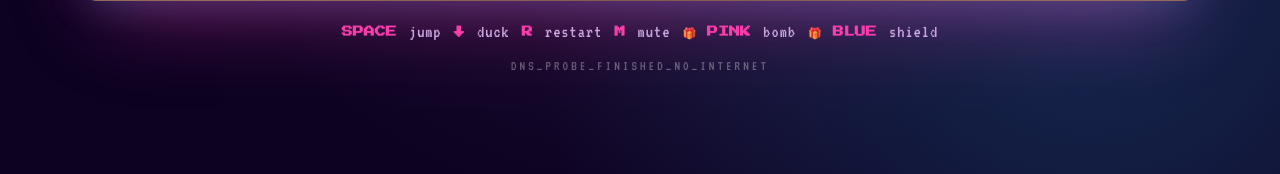
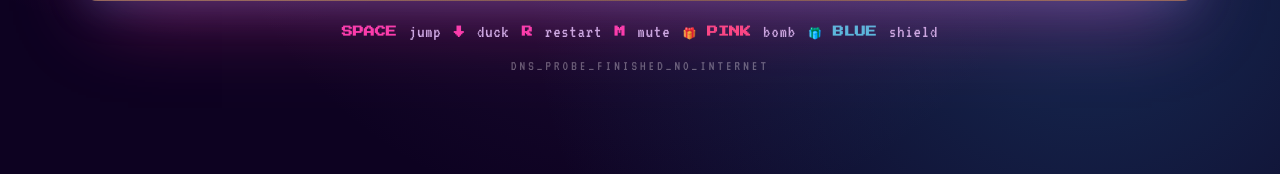
Before and after one commit to menj/pixel-run, a PHP site: page / in a window 1280 px wide. Shown: the part 626-800 px from the top of the page. Run offline with PHP 8.4, Linux system fonts and the light colour scheme; some libraries are stand-ins or nearby versions.

Commit message:
Fix legend: BLUE shield label and gift icon were rendered pink
Co-Authored-By: Claude Sonnet 5.5 <noreply@anthropic.com>
Claude-Session: https://claude.ai/code/session_01WhrwnTm2KB6q5tYvXUpxE7

```diff
--- a/assets/css/style.css
+++ b/assets/css/style.css
@@ -647,6 +647,12 @@
     letter-spacing: 0;
   }
 
+  /* Must out-rank `.controls span strong` above, or both labels stay pink. */
+  .controls span strong.accent-bomb   { color: #FF477E; }
+  .controls span strong.accent-shield { color: #48CAE4; }
+  /* The gift emoji can't be recoloured directly, so tint the shield one blue. */
+  .controls .accent-shield .gift-icon { filter: hue-rotate(170deg) saturate(1.4); }
+
   .pulse {
     animation: pulse 1.6s ease-in-out infinite;
   }
--- a/index.php
+++ b/index.php
@@ -311,7 +311,7 @@ $publicUrl = rtrim($publicUrl, '/') . '/';
     <span><strong>R</strong> restart</span>
     <span><strong>M</strong> mute</span>
     <span><strong class="accent-bomb">🎁 PINK</strong> bomb</span>
-    <span><strong class="accent-shield">🎁 BLUE</strong> shield</span>
+    <span><strong class="accent-shield"><span class="gift-icon">🎁</span> BLUE</strong> shield</span>
   </div>
 
   <p class="footer-mark">DNS_PROBE_FINISHED_NO_INTERNET</p>
--- a/standalone.html
+++ b/standalone.html
@@ -163,7 +163,7 @@
     <span><strong>R</strong> restart</span>
     <span><strong>M</strong> mute</span>
     <span><strong class="accent-bomb">🎁 PINK</strong> bomb</span>
-    <span><strong class="accent-shield">🎁 BLUE</strong> shield</span>
+    <span><strong class="accent-shield"><span class="gift-icon">🎁</span> BLUE</strong> shield</span>
   </div>
 
   <p class="footer-mark">DNS_PROBE_FINISHED_NO_INTERNET</p>
```
